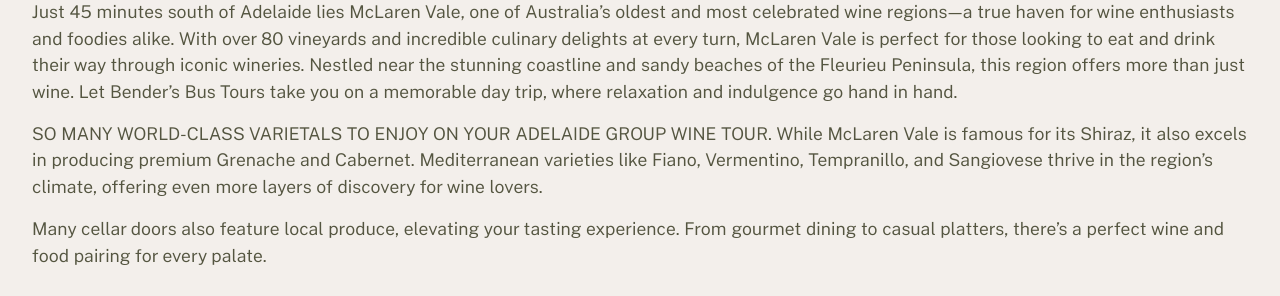
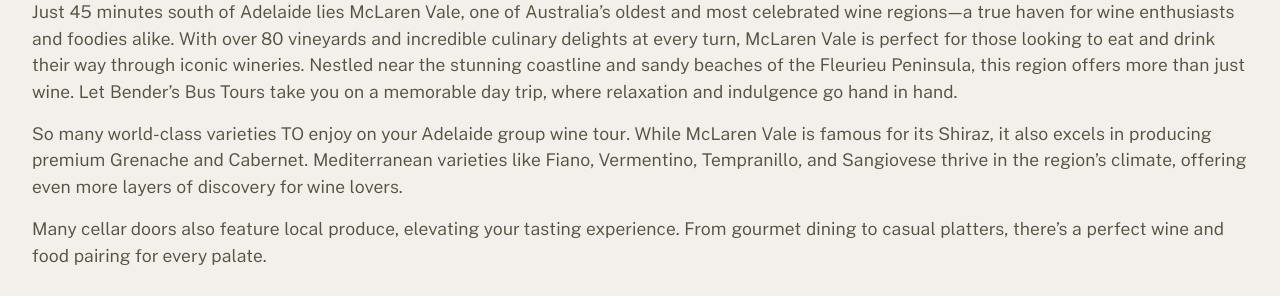
Before and after one commit to MadanAmpera/BendersNew, a plain HTML site: page mclaren-vale-tour.html in a window 1280 px wide. Shown: the part 2080-2376 px from the top of the page. Drawn offline with nearby package versions, Linux system fonts and the light colour scheme.

Commit message:
text caps correction

```diff
--- a/mclaren-vale-tour.html
+++ b/mclaren-vale-tour.html
@@ -169,7 +169,7 @@
                     <p>Just 45 minutes south of Adelaide lies McLaren Vale, one of Australia’s oldest and most celebrated wine regions—a true haven for wine enthusiasts and foodies alike. With over 80 vineyards and incredible culinary delights at every turn, McLaren Vale is perfect for those looking to eat and drink their way through iconic wineries. Nestled near the stunning coastline and sandy beaches of the Fleurieu Peninsula, this region offers more than just wine. Let Bender’s Bus Tours take you on a memorable day trip, where relaxation and indulgence go hand in hand.
                     </p>
 
-                    <p>SO MANY WORLD-CLASS VARIETALS TO ENJOY ON YOUR ADELAIDE GROUP WINE TOUR. While McLaren Vale is famous for its Shiraz, it also excels in producing premium Grenache and Cabernet. Mediterranean varieties like Fiano, Vermentino, Tempranillo, and Sangiovese thrive in the region’s climate, offering even more layers of discovery for wine lovers.</p>
+                    <p>So many world-class varieties TO enjoy on your Adelaide group wine tour. While McLaren Vale is famous for its Shiraz, it also excels in producing premium Grenache and Cabernet. Mediterranean varieties like Fiano, Vermentino, Tempranillo, and Sangiovese thrive in the region’s climate, offering even more layers of discovery for wine lovers.</p>
 
                     <p>Many cellar doors also feature local produce, elevating your tasting experience. From gourmet dining to casual platters, there’s a perfect wine and food pairing for every palate.</p>
                 </div>
```
